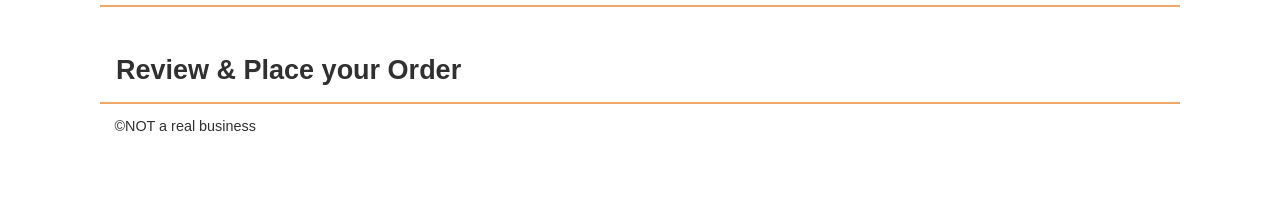
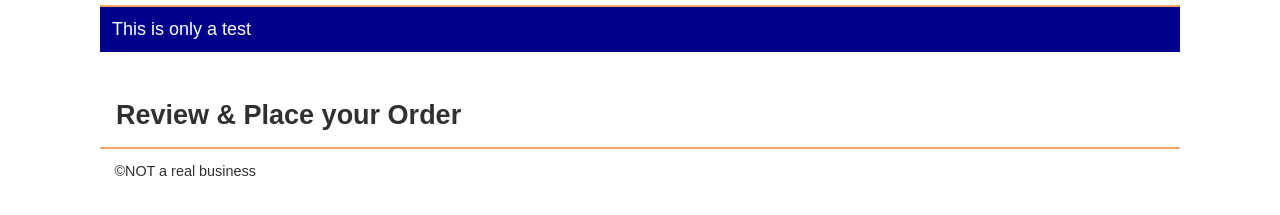
Before and after one commit to bbagnes/wdd330_2_Team_0, a website: page src/checkout/index.html in a window 1280 px wide. Shown: the part 131-346 px from the top of the page. Drawn offline with Linux system fonts and the light colour scheme; files that its build step writes are made by us from their sources; files whose address does not match are found by name.

Commit message:
updated index.html file inserting the references to the Alert.js and alerts.jason files

```diff
--- a/src/checkout/index.html
+++ b/src/checkout/index.html
@@ -63,5 +63,10 @@
     </main>
 
     <footer>&copy;NOT a real business</footer>
+    <script type="module">
+      import Alert from './js/Alert.js';
+      const alert = new Alert('./json/alerts.json'); // Caminho relativo ao index.html
+      alert.showAlerts();
+    </script>
   </body>
 </html>
```
